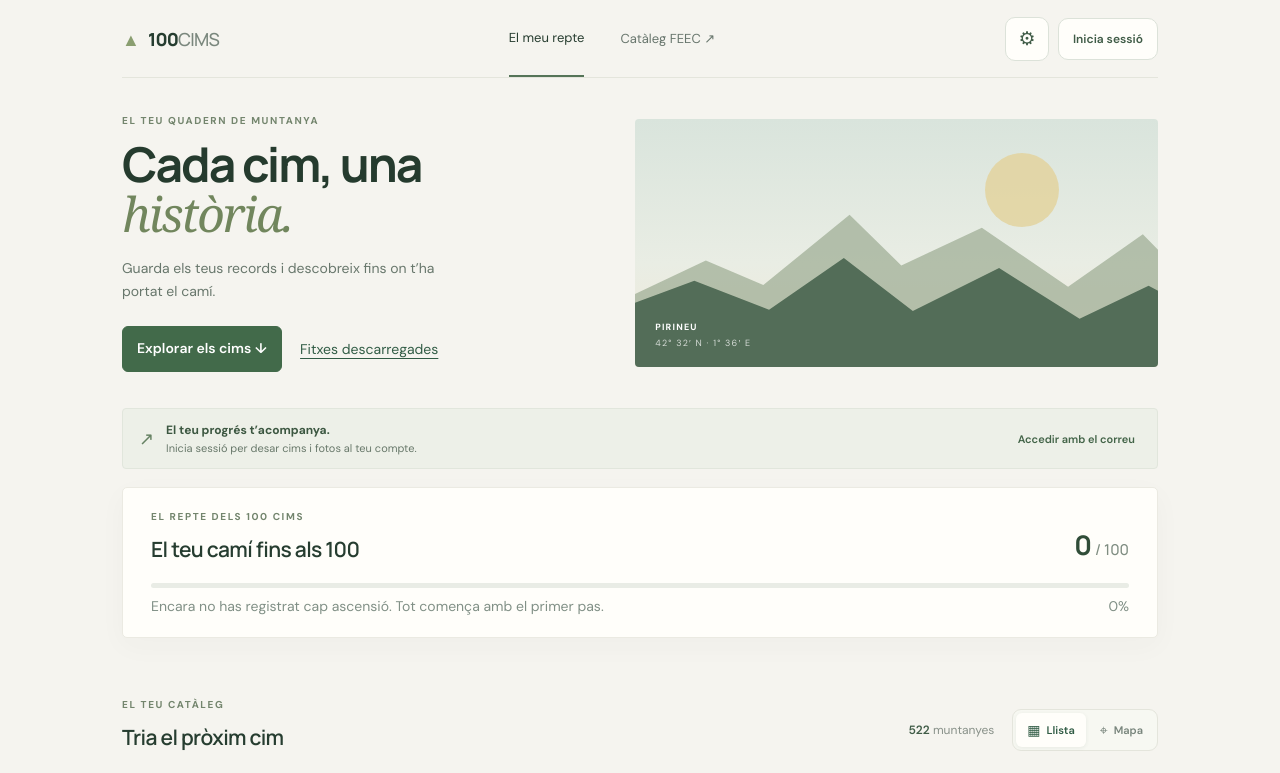
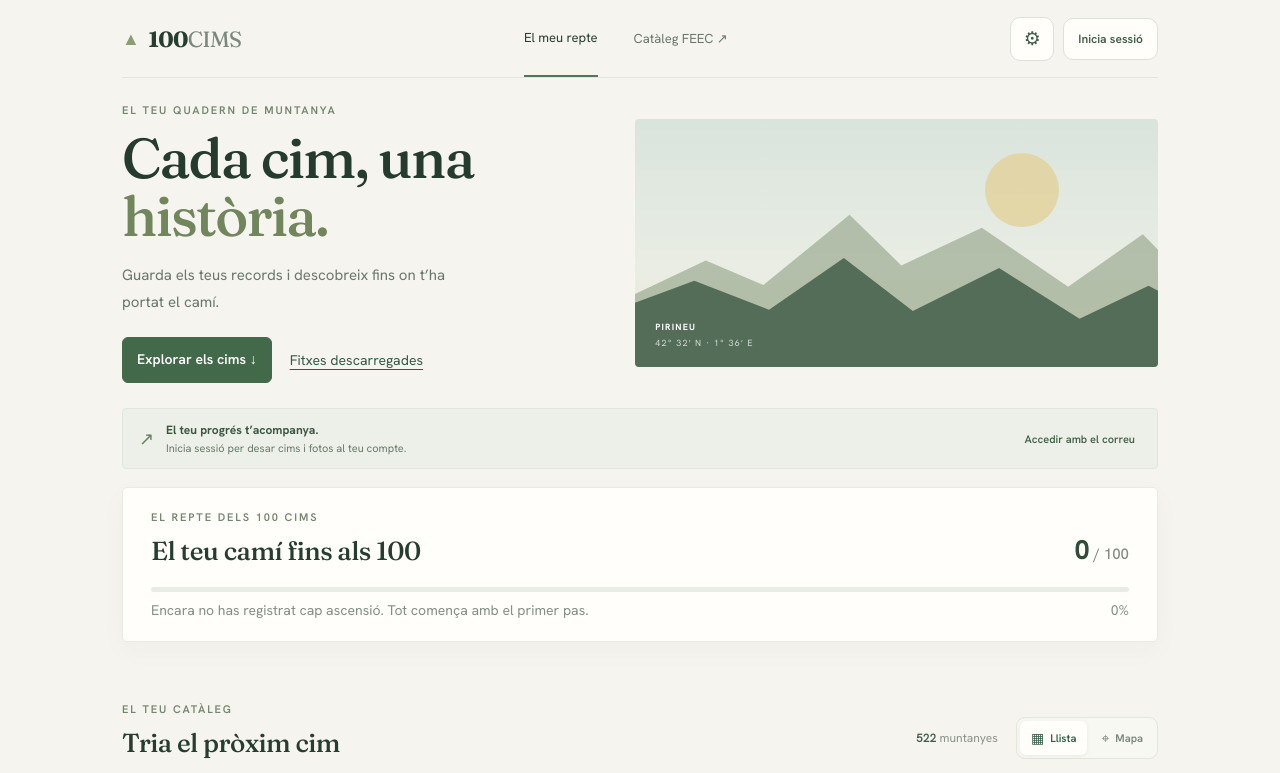
Before and after one commit to gonsals/100CimsCat, a Next.js app: page / in a window 1280 px wide. Shown: the top 773 px of the page. Built offline with nearby package versions, Linux system fonts and the light colour scheme; no server answers; the database is empty.

Commit message:
Give the mountain journal an editorial typographic style

```diff
--- a/app/improvements.css
+++ b/app/improvements.css
@@ -2,3 +2,26 @@
 @media(max-width:560px){.hero{padding:24px 0;gap:20px}.hero h1{font-size:38px}.hero .intro{margin-bottom:0}.hero-art{height:110px}.hero-actions{margin-top:18px;gap:14px}.hero-actions .primary-button{min-height:46px}.account-hint{font-size:13px}.account-hint strong{font-size:14px}.account-hint button{font-size:13px}.progress-panel.is-guest{padding:16px}.progress-panel.is-guest .progress-footer{font-size:13px}.progress-panel.is-guest .progress-heading h2{font-size:16px}.progress-panel.is-guest .eyebrow{margin-bottom:6px}.progress-panel.is-guest .progress-track{margin-top:12px}.catalog{padding-top:28px}.card h3{font-size:14px}.card-detail{font-size:12px}.card-actions button,.card-actions .photo-button,.summit-explore{font-size:12px}.thumb-badge{font-size:10px}.card-body{min-height:190px}.sort-row{font-size:13px}.summit-page .topbar{flex-wrap:nowrap;gap:12px}.summit-page .topbar .secondary-button{font-size:12px}.summit-page-heading{grid-template-columns:1fr;gap:20px}.summit-page-art{height:190px}.summit-page-section{padding:20px}.summit-page-actions{flex-direction:column}.summit-page-actions a{width:100%}.related-summits{grid-template-columns:1fr}}
 @media(prefers-reduced-motion:reduce){html{scroll-behavior:auto}.card,.progress-track div,.toast{transition:none}}
 .primary-button,.secondary-button{text-decoration:none}
+
+/* Editorial mountain journal: expressive titles, quiet and readable controls. */
+.hero h1{font-size:56px;font-weight:500;line-height:1.04;letter-spacing:-1.8px}
+.hero h1 em{font-family:var(--font-heading),Georgia,serif;font-weight:500}
+.brand{font-weight:700;font-size:22px;letter-spacing:-.7px}
+.brand-light{font-weight:400}
+.progress-heading h2,.section-heading h2,.journal-heading h2{font-size:26px;font-weight:500;line-height:1.2;letter-spacing:-.5px}
+.summit-page h1{font-weight:500;letter-spacing:-1.5px;line-height:1.08}
+.summit-page-section h2{font-weight:500;font-size:29px;letter-spacing:-.45px}
+.card h3{font-size:20px;line-height:1.3;font-weight:600;letter-spacing:-.25px;min-height:2.6em}
+.ascent-editor h2,.summit-modal h2,.auth-modal h2{font-size:30px;font-weight:500;letter-spacing:-.6px;line-height:1.2}
+.eyebrow{font-size:11px;font-weight:600;letter-spacing:1.9px}
+.progress-numbers,.stats strong,.summit-cluster-count b{font-family:var(--font-body),sans-serif;font-variant-numeric:tabular-nums}
+.intro{font-size:15px;line-height:1.75}
+@media(max-width:560px){
+  .hero h1{font-size:43px;letter-spacing:-1.3px}
+  .progress-heading h2,.section-heading h2,.journal-heading h2{font-size:23px}
+  .progress-panel.is-guest .progress-heading h2{font-size:21px}
+  .card h3{font-size:18px}
+  .summit-page-section h2{font-size:26px}
+  .eyebrow{font-size:10px;letter-spacing:1.6px}
+}
+@media(max-width:370px){.hero h1{font-size:38px}.card h3{font-size:17px}}
--- a/app/layout.tsx
+++ b/app/layout.tsx
@@ -1,6 +1,6 @@
 import type { Metadata, Viewport } from 'next'
 import Script from 'next/script'
-import { DM_Sans, Manrope } from 'next/font/google'
+import { Fraunces, Hanken_Grotesk } from 'next/font/google'
 import { siteDescription, siteTitle, siteUrl } from '@/lib/site'
 import 'leaflet/dist/leaflet.css'
 import './globals.css'
@@ -9,8 +9,8 @@ import './summit-map.css'
 import './tracker.css'
 import './improvements.css'
 
-const bodyFont = DM_Sans({ subsets: ['latin'], display: 'swap', variable: '--font-body' })
-const headingFont = Manrope({ subsets: ['latin'], display: 'swap', variable: '--font-heading' })
+const bodyFont = Hanken_Grotesk({ subsets: ['latin'], display: 'swap', variable: '--font-body' })
+const headingFont = Fraunces({ subsets: ['latin'], style: ['normal', 'italic'], display: 'swap', variable: '--font-heading' })
 
 const preferenceBootstrap = `try {
   const root = document.documentElement;
--- a/scripts/improvements-check.cjs
+++ b/scripts/improvements-check.cjs
@@ -22,8 +22,8 @@ async function main() {
     await page.evaluate(() => document.fonts.ready)
     assert.equal(await page.locator('.card').count(), 48)
     const fonts = await page.evaluate(() => [...document.fonts].filter(font => font.status === 'loaded').map(font => font.family))
-    assert.ok(fonts.some(font => /DM.Sans/i.test(font)), JSON.stringify(fonts))
-    assert.ok(fonts.some(font => /Manrope/i.test(font)), JSON.stringify(fonts))
+    assert.ok(fonts.some(font => /Hanken.Grotesk/i.test(font)), JSON.stringify(fonts))
+    assert.ok(fonts.some(font => /Fraunces/i.test(font)), JSON.stringify(fonts))
     const cta = page.getByRole('link', { name: /Explorar las cimas/ })
     assert.ok((await cta.boundingBox()).y < 600, 'Explore action is not near the top on mobile')
     await page.screenshot({ path: path.join(output, 'home-390.png') })
```
Also changed, not shown: 2 other files (tests, documents, lock files or other folders).
